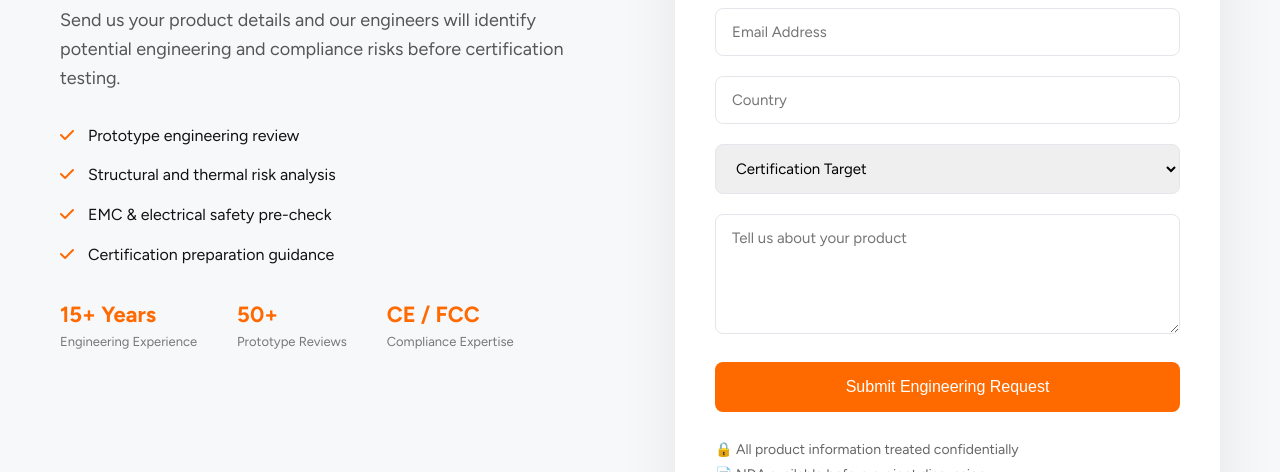
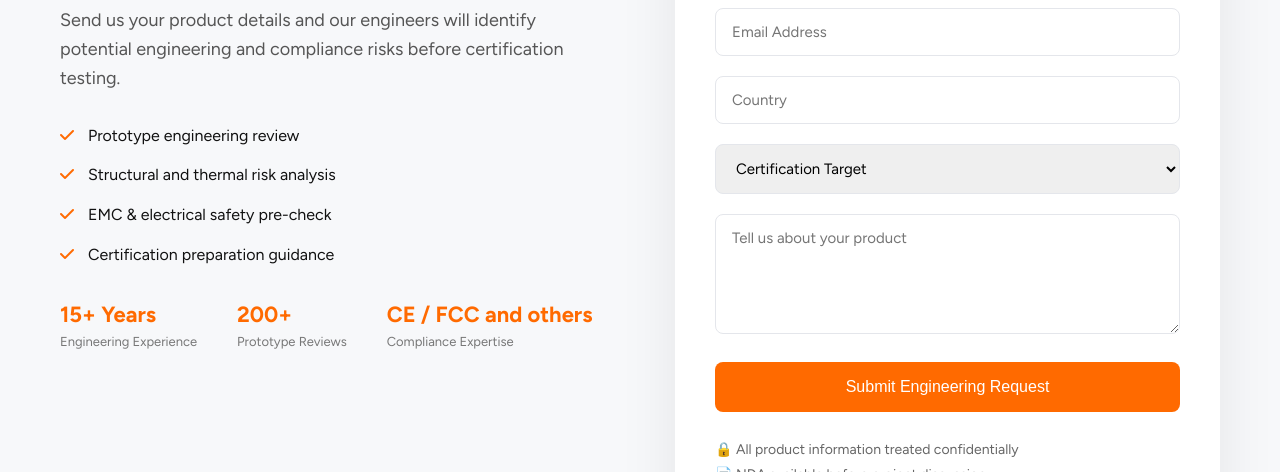
Before and after one commit to jenniferjin186-a11y/CRA.github.io, a plain HTML site: page contact.html in a window 1280 px wide. Shown: the part 328-800 px from the top of the page. Drawn offline with Linux system fonts and the light colour scheme.

Commit message:
Update contact.html

```diff
--- a/contact.html
+++ b/contact.html
@@ -207,12 +207,12 @@ Send us your product details and our engineers will identify potential engineeri
 </div>
 
 <div>
-<strong>50+</strong>
+<strong>200+</strong>
 <span>Prototype Reviews</span>
 </div>
 
 <div>
-<strong>CE / FCC</strong>
+<strong>CE / FCC and others</strong>
 <span>Compliance Expertise</span>
 </div>
 
```
